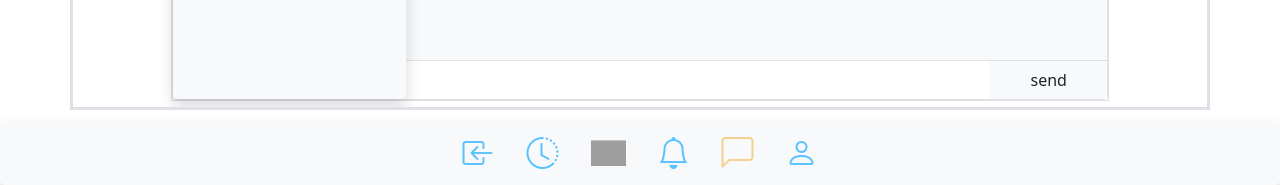
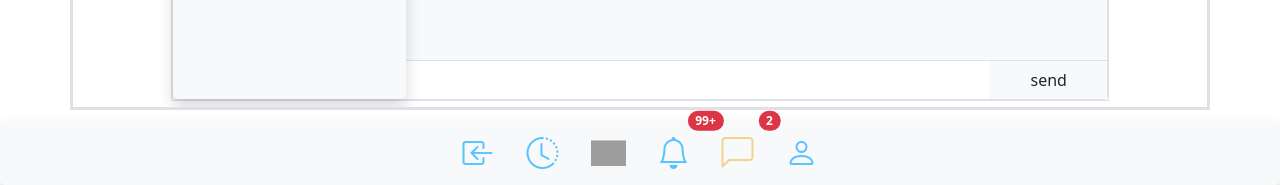
Before and after one commit to GuillaumeSimonet17/matchaV2, a Flask app: page /chat in a window 1280 px wide. Shown: the part 742-927 px from the top of the page. Run offline with Flask 3, Linux system fonts and the light colour scheme; the visitor is signed in with stand-in values (Sample User, id 1); grey boxes are pictures that could not be loaded.

Commit message:
Add badges to notif and chat in navbar

```diff
--- a/app/templates/index.html
+++ b/app/templates/index.html
@@ -21,18 +21,27 @@
 <!-- Barre de navigation horizontal -->
 <nav class="nav bg-light align-items-center justify-content-center rounded-3 shadow fixed-bottom">
     <a class="nav-link d-flex justify-content-center" href="/logout">
-            <i class="bi bi-box-arrow-in-left {{ 'active' if request.path == '/logout' else '' }}" style="font-size: 2rem"></i>
+        <i class="bi bi-box-arrow-in-left {{ 'active' if request.path == '/logout' else '' }}"
+           style="font-size: 2rem"></i>
     </a>
     <a class="nav-link d-flex justify-content-center" href="/historic">
-            <i class="bi bi-clock-history {{ 'active' if request.path == '/historic' else '' }}" style="font-size: 2rem"></i>
+        <i class="bi bi-clock-history {{ 'active' if request.path == '/historic' else '' }}"
+           style="font-size: 2rem"></i>
     </a>
     <a class="nav-link mb-2" href="/">
-            <img class="{{ 'active' if request.path == '/' else '' }} mt-2" style="width: 35px; transform: rotate(180deg);" src="../static/img/airbnb.png" alt="Card image cap"/>
+        <img class="{{ 'active' if request.path == '/' else '' }} mt-2" style="width: 35px; transform: rotate(180deg);"
+             src="../static/img/airbnb.png" alt="Card image cap"/>
     </a>
-        <a class=" nav-link d-flex justify-content-center" href="/notifs">
+    <a class=" nav-link d-flex justify-content-center position-relative" href="/notifs">
+        <span class="position-absolute top-0 start-100 translate-middle badge rounded-pill bg-danger">
+            99+
+        </span>
         <i class="bi bi-bell {{ 'active' if request.path == '/notifs' else '' }}" style="font-size: 2rem"></i>
     </a>
-        <a class="nav-link d-flex justify-content-center" href="/chat">
+    <a class="nav-link d-flex justify-content-center position-relative" href="/chat">
+        <span class="position-absolute top-0 start-100 translate-middle badge rounded-pill bg-danger">
+            2
+        </span>
         <i class="{{ 'active' if request.path == '/chat' else '' }} bi bi-chat-left" style="font-size: 2rem;"></i>
     </a>
     <a class="nav-link d-flex justify-content-center" href="/user">
```
Lines whose indentation alone changed are shown as unchanged.
